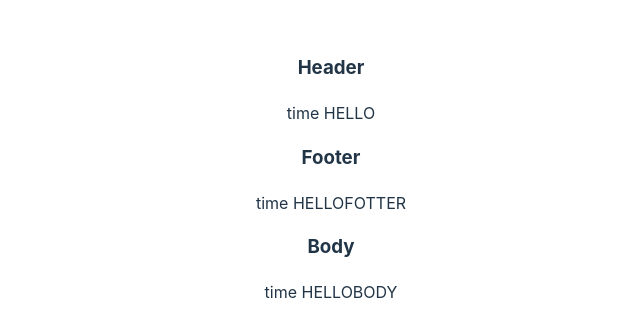
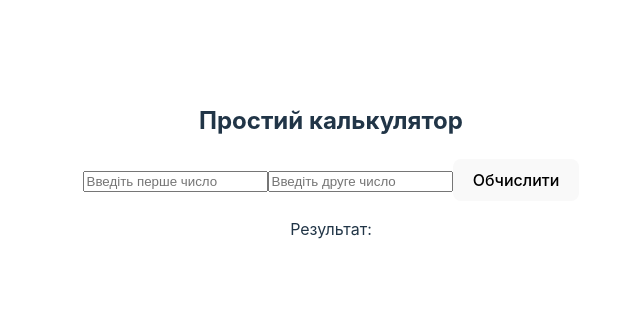
Before and after one commit to Shyshkanova2005/React-Step, a React (Vite) app in the folder vite-project/: page / in a window 1280 px wide. Shown: the part 230-566 px from the top of the page, without its empty margins (309-949 px from the left). Built offline with nearby package versions, Linux system fonts and the light colour scheme.

Commit message:
add SimpleCalculate

```diff
--- a/vite-project/src/App.jsx
+++ b/vite-project/src/App.jsx
@@ -5,6 +5,10 @@ import './App.css'
 import Footer from './components/Footer'
 import Header2 from './components/Header/Header2'
 import Body from './components/Header/Bode'
+import Data from './components/Data/Data'
+import SimpleCalculator from './Calculator'
+
+
 
 
 
@@ -13,9 +17,13 @@ function App() {
 
   return (
     <div>
-      <Header2/>
+      {/* <Header2/>
+      <Data/>
        <Footer/>
+       <Data/>
        <Body/>
+       <Data/> */}
+       <SimpleCalculator/>
     </div>
 
 
--- /dev/null
+++ b/vite-project/src/Calculator.jsx
@@ -0,0 +1,54 @@
+import React, { useState } from 'react';
+
+export default function  SimpleCalculator()  {
+  const [num1, setNum1] = useState('');
+  const [num2, setNum2] = useState('');
+  const [result, setResult] = useState('');
+
+  const handleCalculate = () => {
+    const res = parseFloat(num1) + parseFloat(num2);
+    setResult(res.toString());
+  };
+
+//   const Multiple = () => {
+//     const res = parseFloat(num1) * parseFloat(num2);
+//     setResult(res.toString());
+//   };
+
+  return (
+    <div>
+      <h2>Простий калькулятор</h2>
+      <input
+        type="number"
+        placeholder="Введіть перше число"
+        value={num1}
+        onChange={(e) => setNum1(e.target.value)}
+      />
+      <input
+        type="number"
+        placeholder="Введіть друге число"
+        value={num2}
+        onChange={(e) => setNum2(e.target.value)}
+      />
+      <button onClick={handleCalculate}>Обчислити</button>
+      <p>Результат: {result}</p>
+
+
+      {/* <p>Multiple</p>
+      <input
+        type="number"
+        placeholder="Введіть перше число"
+        value={num1}
+        onChange={(e) => setNum1(e.target.value)}
+      />
+      <input
+        type="number"
+        placeholder="Введіть друге число"
+        value={num2}
+        onChange={(e) => setNum2(e.target.value)}
+      />
+      <button onClick={Multiple}>Обчислити</button>
+      <p>Результат: {result}</p> */}
+    </div>
+  );
+};
--- /dev/null
+++ b/vite-project/src/components/Data/Data.css
@@ -0,0 +1,4 @@
+.time {
+    display: flex;
+    left: 5px;
+}
--- /dev/null
+++ b/vite-project/src/components/Data/Data.jsx
@@ -0,0 +1,11 @@
+import './Data.css'
+export default function Data() {
+    const now = new Date();
+    return (
+        <div class="time">
+          <img src="{'vite.svg'}" alt="" />
+          <span>time {now.toLocaleTimeString()} </span>
+        </div>
+
+    )
+}
--- a/vite-project/src/components/Header/Bode.jsx
+++ b/vite-project/src/components/Header/Bode.jsx
@@ -4,6 +4,7 @@ export default function Body() {
         <div>
           <h3>Body</h3>
             <span>time {"helloBody".toUpperCase()} </span>
+
         </div>
 
     )
--- a/vite-project/src/components/Header/Header2.jsx
+++ b/vite-project/src/components/Header/Header2.jsx
@@ -1,10 +1,11 @@
 export default function Header2() {
 
     return (
-        <div>
+        <div class="header">
           <h3>Header</h3>
             <span>time {"hello".toUpperCase()} </span>
         </div>
 
     )
+
 }
```
